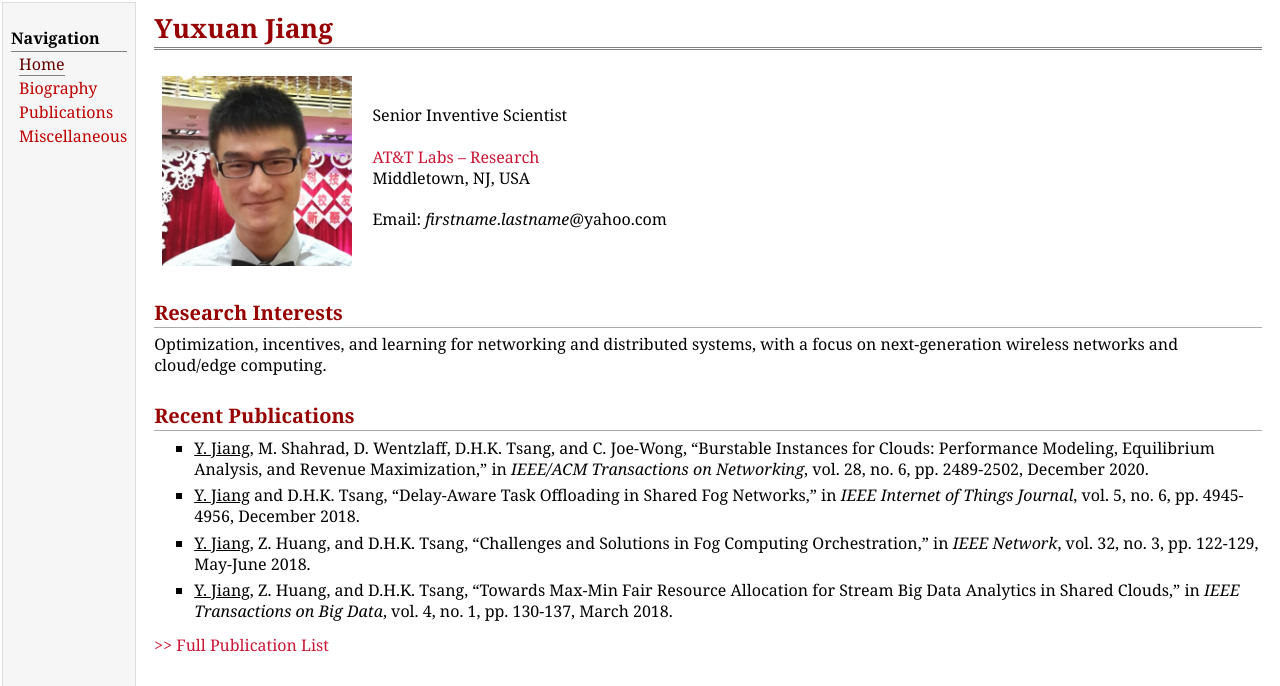
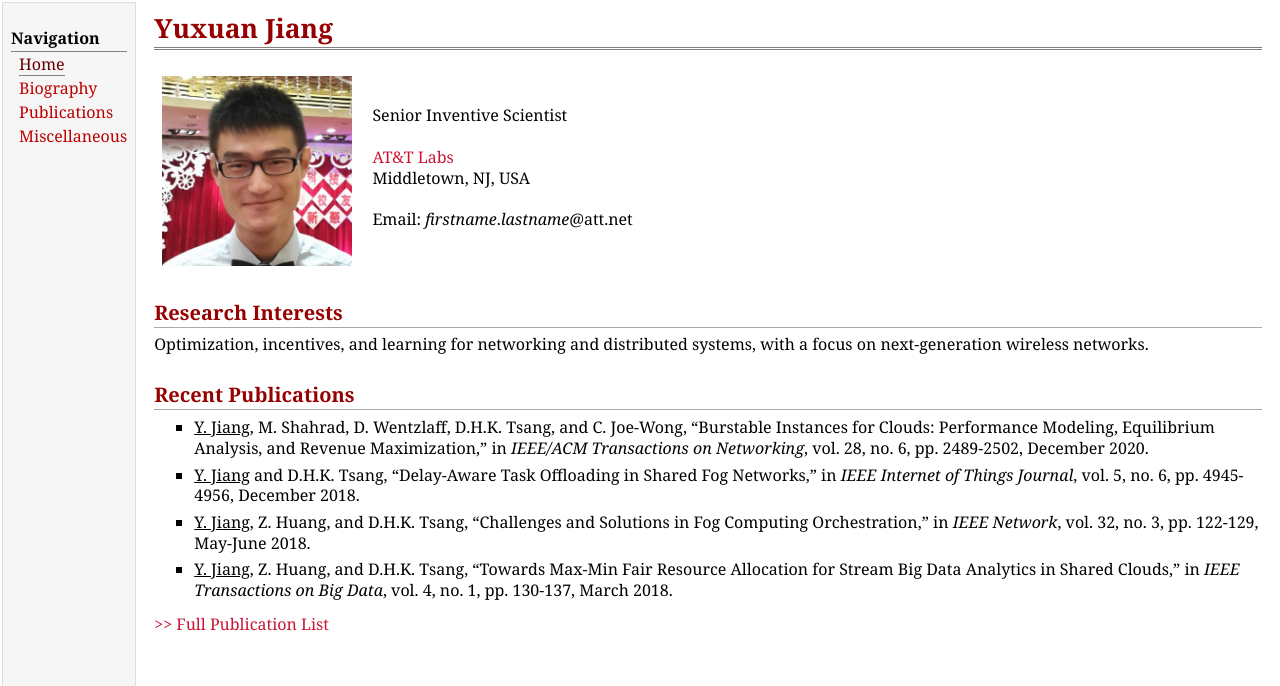
Before and after one commit to yuxuanj/yuxuanj.github.io, a plain HTML site: page index.html in a window 1280 px wide. Shown: the top 686 px of the page. Drawn offline with Linux system fonts and the light colour scheme.

Commit message:
Add files via upload

```diff
--- a/index.html
+++ b/index.html
@@ -24,12 +24,12 @@
 <table class="imgtable"><tr><td>
 <img src="img/yuxuan.jpg" alt="Yuxuan Jiang" width="190px" height="190px" />&nbsp;</td>
 <td align="left"><p>Senior Inventive Scientist<br /><br />
-<a href="https://www.research.att.com/" target=&ldquo;blank&rdquo;>AT&T Labs – Research</a><br />
+<a href="https://www.research.att.com/" target=&ldquo;blank&rdquo;>AT&T Labs</a><br />
 Middletown, NJ, USA<br /><br />
-Email: <i>firstname</i>.<i>lastname</i>@yahoo.com</p>
+Email: <i>firstname</i>.<i>lastname</i>@att.net</p>
 </td></tr></table>
 <h2>Research Interests</h2>
-<p>Optimization, incentives, and learning for networking and distributed systems, with a focus on next-generation wireless networks and cloud/edge computing.</p>
+<p>Optimization, incentives, and learning for networking and distributed systems, with a focus on next-generation wireless networks.</p>
 <h2>Recent Publications</h2>
 <ul>
 <li><p><u>Y. Jiang</u>, M. Shahrad, D. Wentzlaff, D.H.K. Tsang, and C. Joe-Wong, &ldquo;Burstable Instances for Clouds: Performance Modeling, Equilibrium Analysis, and Revenue Maximization,&rdquo; in <i>IEEE/ACM Transactions on Networking</i>, vol. 28, no. 6, pp. 2489-2502, December 2020.
@@ -45,7 +45,7 @@ Email: <i>firstname</i>.<i>lastname</i>@yahoo.com</p>
 <p><a href="publications.html" target=&ldquo;blank&rdquo;>&gt;&gt; Full Publication List</a><br /></p>
 <div id="footer">
 <div id="footer-text">
-Page generated 2022-12-12 21:53:36 EST, by <a href="https://github.com/wsshin/jemdoc_mathjax" target="blank">jemdoc+MathJax</a>.
+Page generated 2023-06-24 22:50:59 EDT, by <a href="https://github.com/wsshin/jemdoc_mathjax" target="blank">jemdoc+MathJax</a>.
 </div>
 </div>
 </td>
```
Also changed, not shown: bio.html (+2 -2 lines), miscellaneous.html (+1 -1 lines), publications.html (+1 -1 lines).
